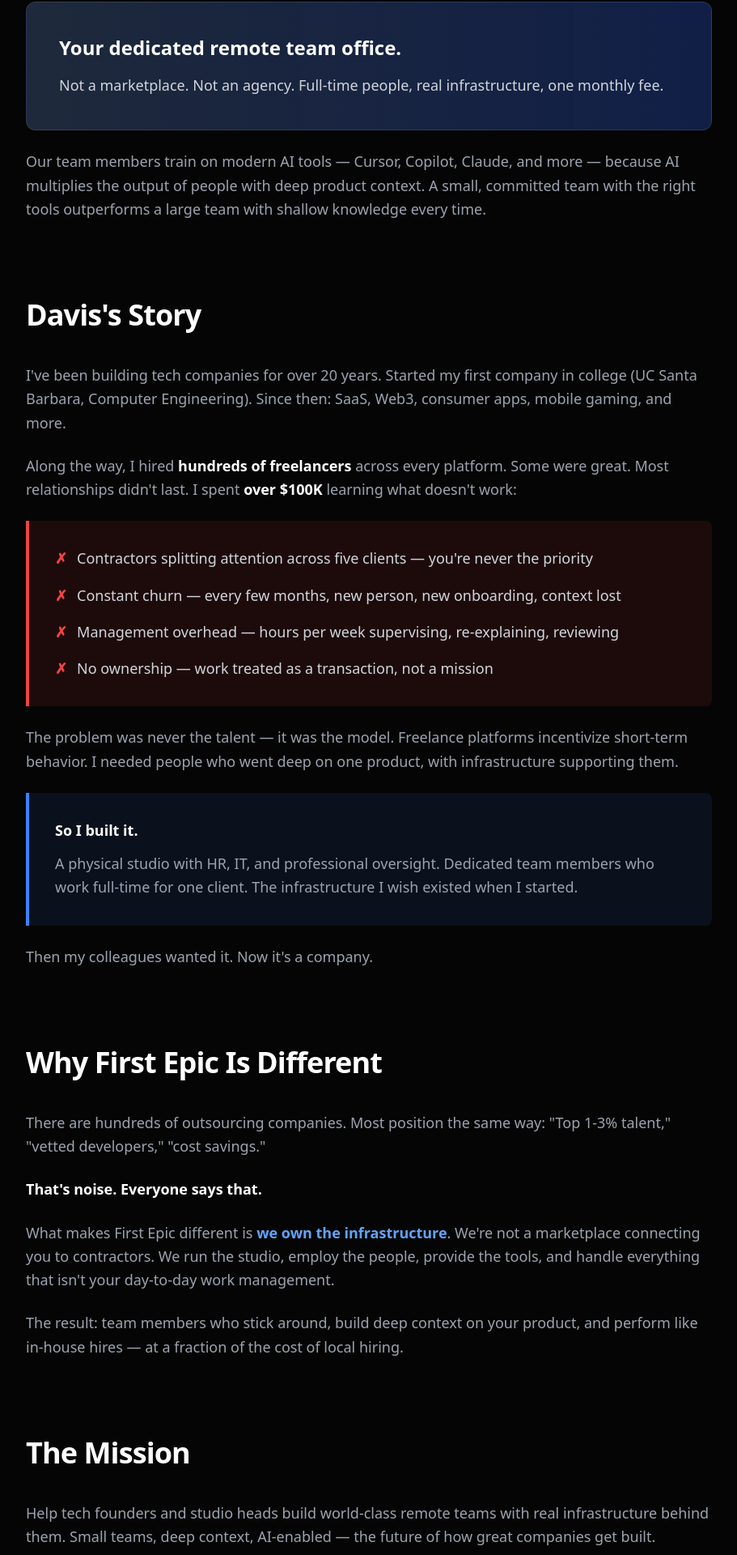
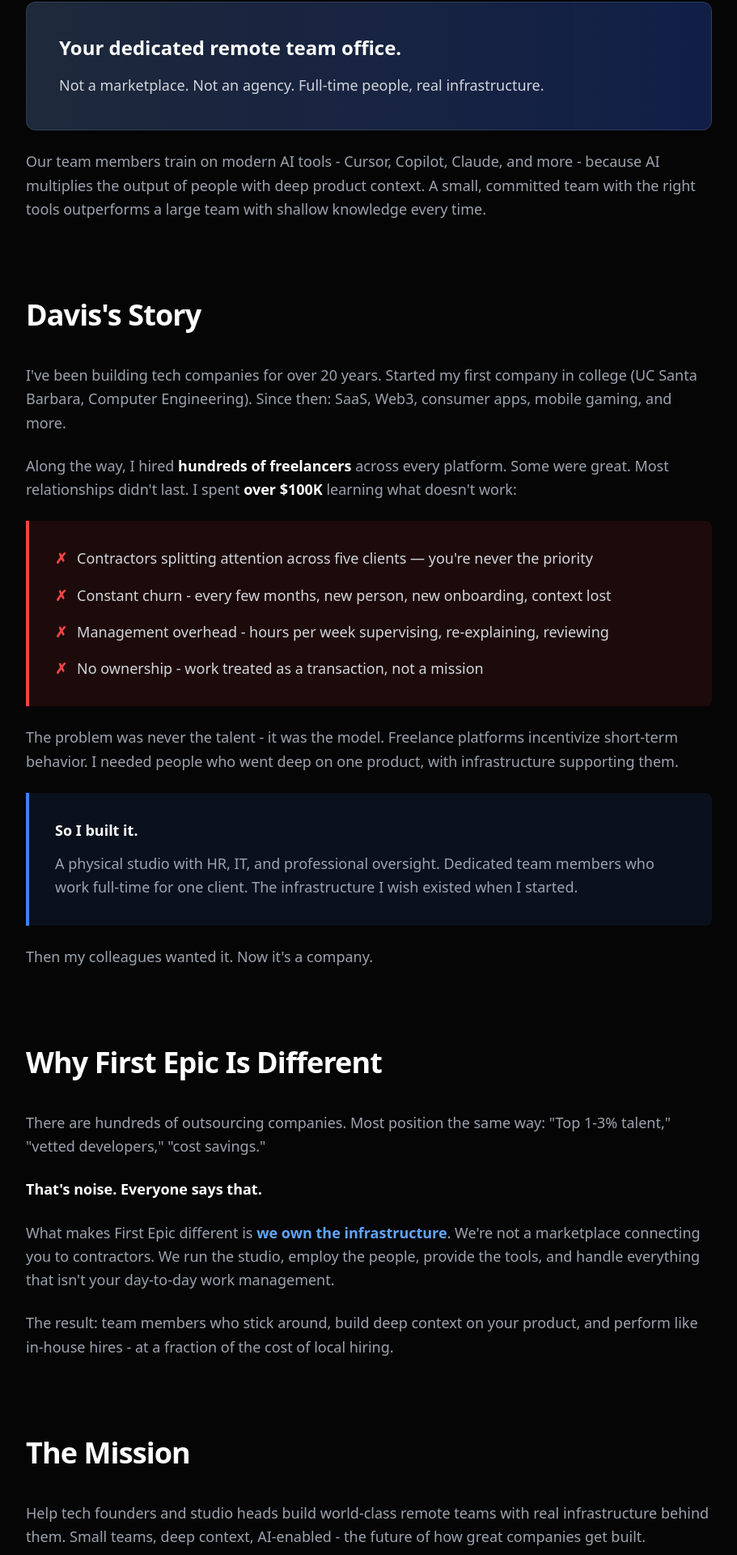
Before and after one commit to First-Epic/firstepic-website, a Next.js app: page /about in a window 1280 px wide. Shown: the part 772-2692 px from the top of the page at 81% size, without its empty margins (184-1095 px from the left). Built offline with nearby package versions, Linux system fonts and the light colour scheme.

Commit message:
copy updates

```diff
--- a/app/about/page.tsx
+++ b/app/about/page.tsx
@@ -23,7 +23,7 @@ export default function About() {
           <div className="font-mono text-xs text-blue-500 mb-4 tracking-widest uppercase">/// About</div>
           <h1 className="text-5xl md:text-6xl lg:text-7xl font-bold mb-6 tracking-tight">About First Epic</h1>
           <p className="text-xl md:text-2xl text-gray-400 max-w-3xl leading-relaxed">
-            Talent infrastructure for tech founders and studio heads who want to build great remote teams — without the overhead.
+            Talent infrastructure for tech founders and studio heads who want to build great remote teams - without the overhead.
           </p>
         </div>
       </div>
@@ -36,7 +36,7 @@ export default function About() {
           <h2 className="text-3xl md:text-4xl font-bold mb-10 text-white tracking-tight">What We Do</h2>
           <div className="space-y-6 text-lg text-gray-400 leading-relaxed">
             <p>
-              First Epic provides <strong className="text-white">full-time, embedded team members</strong> — developers, designers, PMs — who work exclusively for you, from our professional studio.
+              First Epic provides <strong className="text-white">full-time, embedded team members</strong> - developers, designers, PMs - who work exclusively for you, from our professional studio.
             </p>
             <p>
               We handle recruiting, hiring, payroll, HR, workspace, IT, and replacements. You manage the day-to-day work, just like any remote team member.
@@ -45,12 +45,12 @@ export default function About() {
             <div className="bg-gradient-to-r from-slate-800 to-blue-900/50 p-10 rounded-xl my-8 border border-white/10">
               <p className="text-2xl font-semibold text-white mb-4">Your dedicated remote team office.</p>
               <p className="text-gray-300">
-                Not a marketplace. Not an agency. Full-time people, real infrastructure, one monthly fee.
+                Not a marketplace. Not an agency. Full-time people, real infrastructure.
               </p>
             </div>
 
             <p>
-              Our team members train on modern AI tools — Cursor, Copilot, Claude, and more — because AI multiplies the output of people with deep product context. A small, committed team with the right tools outperforms a large team with shallow knowledge every time.
+              Our team members train on modern AI tools - Cursor, Copilot, Claude, and more - because AI multiplies the output of people with deep product context. A small, committed team with the right tools outperforms a large team with shallow knowledge every time.
             </p>
           </div>
         </section>
@@ -74,21 +74,21 @@ export default function About() {
                 </li>
                 <li className="flex items-start gap-3">
                   <span className="text-red-500 flex-shrink-0 font-bold">✗</span>
-                  <span>Constant churn — every few months, new person, new onboarding, context lost</span>
+                  <span>Constant churn - every few months, new person, new onboarding, context lost</span>
                 </li>
                 <li className="flex items-start gap-3">
                   <span className="text-red-500 flex-shrink-0 font-bold">✗</span>
-                  <span>Management overhead — hours per week supervising, re-explaining, reviewing</span>
+                  <span>Management overhead - hours per week supervising, re-explaining, reviewing</span>
                 </li>
                 <li className="flex items-start gap-3">
                   <span className="text-red-500 flex-shrink-0 font-bold">✗</span>
-                  <span>No ownership — work treated as a transaction, not a mission</span>
+                  <span>No ownership - work treated as a transaction, not a mission</span>
                 </li>
               </ul>
             </div>
 
             <p>
-              The problem was never the talent — it was the model. Freelance platforms incentivize short-term behavior. I needed people who went deep on one product, with infrastructure supporting them.
+              The problem was never the talent - it was the model. Freelance platforms incentivize short-term behavior. I needed people who went deep on one product, with infrastructure supporting them.
             </p>
 
             <div className="bg-blue-500/10 border-l-4 border-blue-500 p-8 rounded-r-lg my-8">
@@ -116,7 +116,7 @@ export default function About() {
               What makes First Epic different is <strong className="text-blue-400">we own the infrastructure</strong>. We&apos;re not a marketplace connecting you to contractors. We run the studio, employ the people, provide the tools, and handle everything that isn&apos;t your day-to-day work management.
             </p>
             <p>
-              The result: team members who stick around, build deep context on your product, and perform like in-house hires — at a fraction of the cost of local hiring.
+              The result: team members who stick around, build deep context on your product, and perform like in-house hires - at a fraction of the cost of local hiring.
             </p>
           </div>
         </section>
@@ -126,7 +126,7 @@ export default function About() {
           <h2 className="text-3xl md:text-4xl font-bold mb-10 text-white tracking-tight">The Mission</h2>
           <div className="text-lg text-gray-400 leading-relaxed">
             <p>
-              Help tech founders and studio heads build world-class remote teams with real infrastructure behind them. Small teams, deep context, AI-enabled — the future of how great companies get built.
+              Help tech founders and studio heads build world-class remote teams with real infrastructure behind them. Small teams, deep context, AI-enabled - the future of how great companies get built.
             </p>
           </div>
         </section>
```
